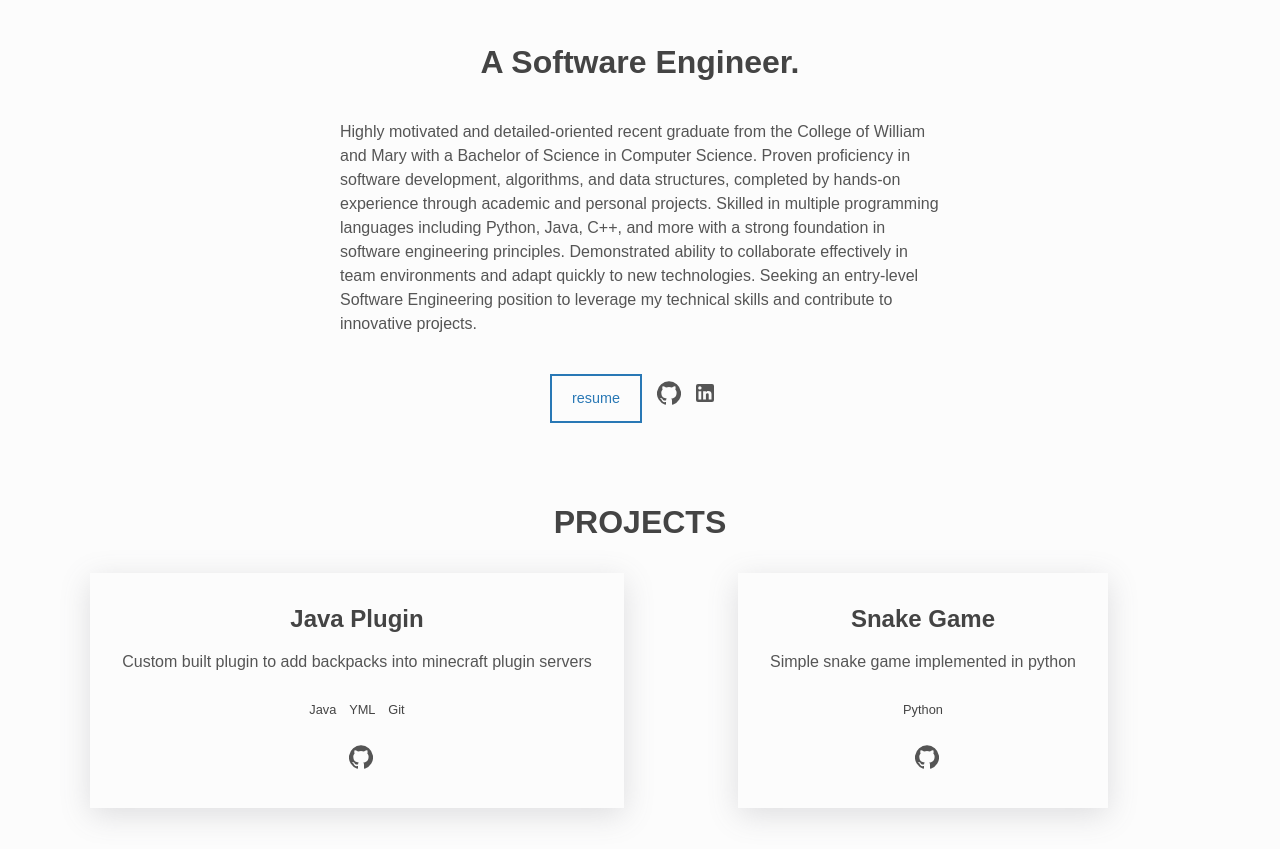
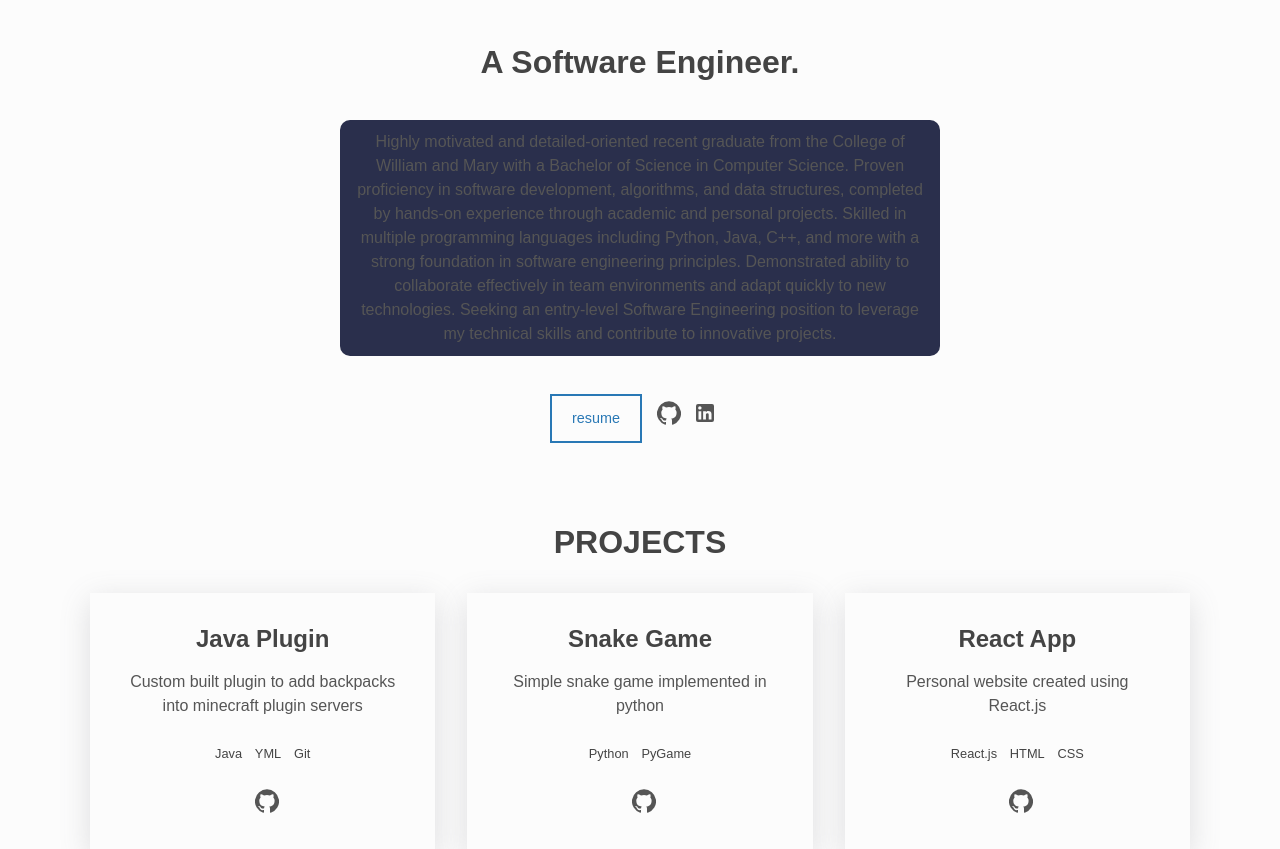
Before and after one commit to claibornevv/personal-website, a React (Create React App) app: page / in a window 1280 px wide. Shown: the part 248-1097 px from the top of the page. Built offline with nearby package versions, Linux system fonts and the light colour scheme.

Commit message:
updated styling of the about section to hopefully make it more readable

```diff
--- a/src/components/About/About.css
+++ b/src/components/About/About.css
@@ -14,6 +14,10 @@
   .about__desc {
     font-size: 1rem;
     max-width: 600px;
+    background-color: #2a2f4c;
+    border-radius: 10px;
+    padding: 10px;
+    text-align: center;
   }
 
   .about__desc,
--- a/src/portfolio.js
+++ b/src/portfolio.js
@@ -24,8 +24,14 @@ const projects = [
     {
         name: 'Snake Game',
         description: 'Simple snake game implemented in python',
-        stack: ['Python'],
+        stack: ['Python', 'PyGame'],
         sourceCode: 'https://github.com/claibornevv/python_snake',
+    },
+    {
+        name: 'React App',
+        description: 'Personal website created using React.js',
+        stack: ['React.js', 'HTML', 'CSS'],
+        sourceCode: 'https://github.com/claibornevv/personal-website',
     }
 ]
 
```
